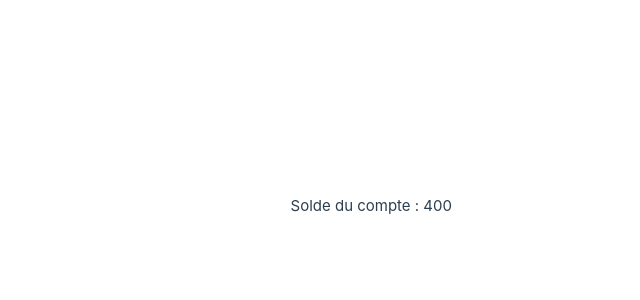
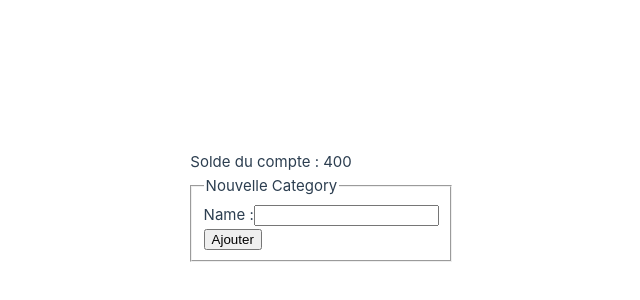
Before and after one commit to baongochuyn/TP-Transaction, a Vue app: page /new-category in a window 1280 px wide. Shown: the part 194-494 px from the top of the page, without its empty margins (188-828 px from the left). Built offline with nearby package versions, Linux system fonts and the light colour scheme.

Commit message:
Add NewCategory page

```diff
--- /dev/null
+++ b/src/components/CategoryForm.vue
@@ -0,0 +1,22 @@
+<template>
+  <form @submit.prevent="onSubmit">
+    <fieldset>
+      <legend>Nouvelle Category</legend>
+      <div>
+        <label>Name :</label>
+        <input type="text" v-model="name" />
+      </div>
+      <input type="submit" value="Ajouter" />
+    </fieldset>
+  </form>
+</template>
+
+<script setup lang="ts">
+import { ref } from 'vue'
+
+const name = ref('')
+const emit = defineEmits(['newCategory'])
+const onSubmit = () => {
+  emit('newCategory', name.value)
+}
+</script>
--- /dev/null
+++ b/src/entities/category.ts
@@ -0,0 +1,3 @@
+export class Category {
+  constructor(public name: string) {}
+}
--- a/src/entities/transaction.ts
+++ b/src/entities/transaction.ts
@@ -3,6 +3,7 @@ export class Transaction {
     public id: number,
     public description: string,
     public date: Date,
-    public amount: bigint
+    public amount: bigint,
+    public category: string
   ) {}
 }
--- a/src/router/index.ts
+++ b/src/router/index.ts
@@ -1,6 +1,7 @@
 import { createRouter, createWebHistory } from 'vue-router'
 import FormView from '../view/FormView.vue'
 import HomeView from '../view/HomeView.vue'
+import NewCategoryView from '../view/NewCategoryView.vue'
 
 const router = createRouter({
   history: createWebHistory(import.meta.env.BASE_URL),
@@ -14,6 +15,11 @@ const router = createRouter({
       path: '/new-transaction',
       name: 'new-transaction',
       component: FormView
+    },
+    {
+      path: '/new-category',
+      name: 'new-category',
+      component: NewCategoryView
     }
   ]
 })
--- a/src/view/HomeView.vue
+++ b/src/view/HomeView.vue
@@ -1,7 +1,8 @@
 <template>
   <h1>Liste des transactions</h1>
   <TableTransaction />
-  <RouterLink to="/add"><button>Ajouter</button></RouterLink>
+  <RouterLink to="/new-transaction"><button>Ajouter une transaction</button></RouterLink>
+  <RouterLink to="/new-category"><button>Ajouter une catégory</button></RouterLink>
 </template>
 
 <script lang="ts">
--- /dev/null
+++ b/src/view/NewCategoryView.vue
@@ -0,0 +1,24 @@
+<template>
+  <CategotyForm @new-category="onNewCategory" />
+</template>
+
+<script lang="ts">
+import { defineComponent } from 'vue'
+import CategotyForm from '@/components/CategoryForm.vue'
+import { inject, computed, ref } from 'vue'
+
+export default defineComponent({
+  components: {
+    CategotyForm
+  },
+  setup(props) {
+    const onNewCategory = (name) => {
+      console.log(name)
+    }
+    return {
+      CategotyForm,
+      onNewCategory
+    }
+  }
+})
+</script>
```
